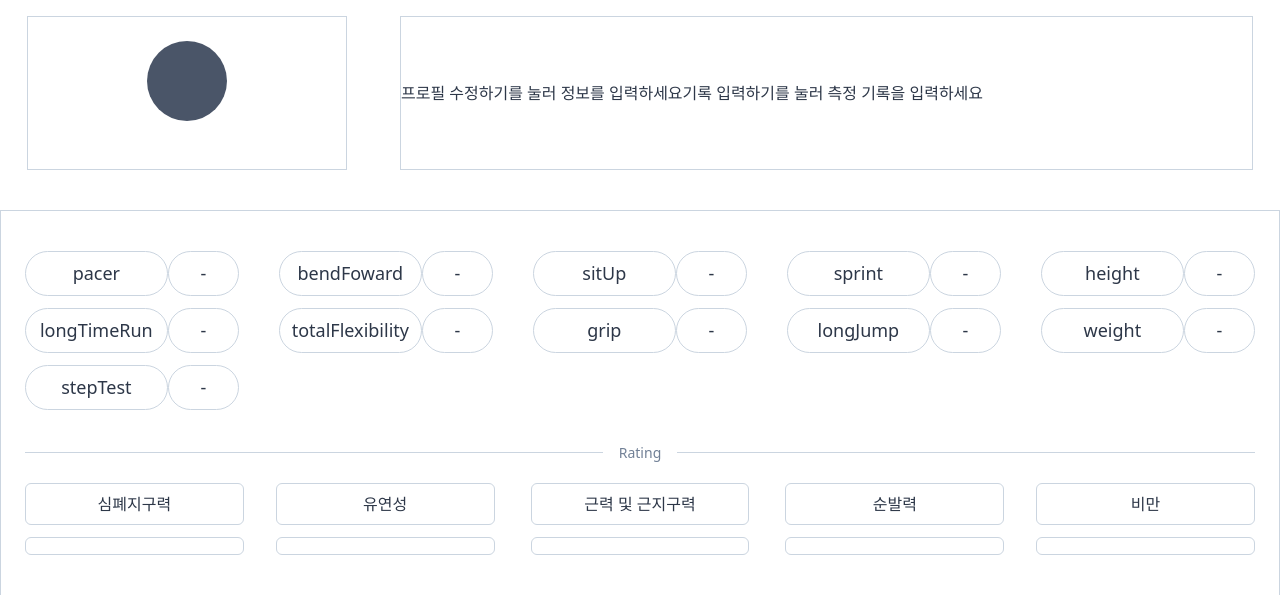
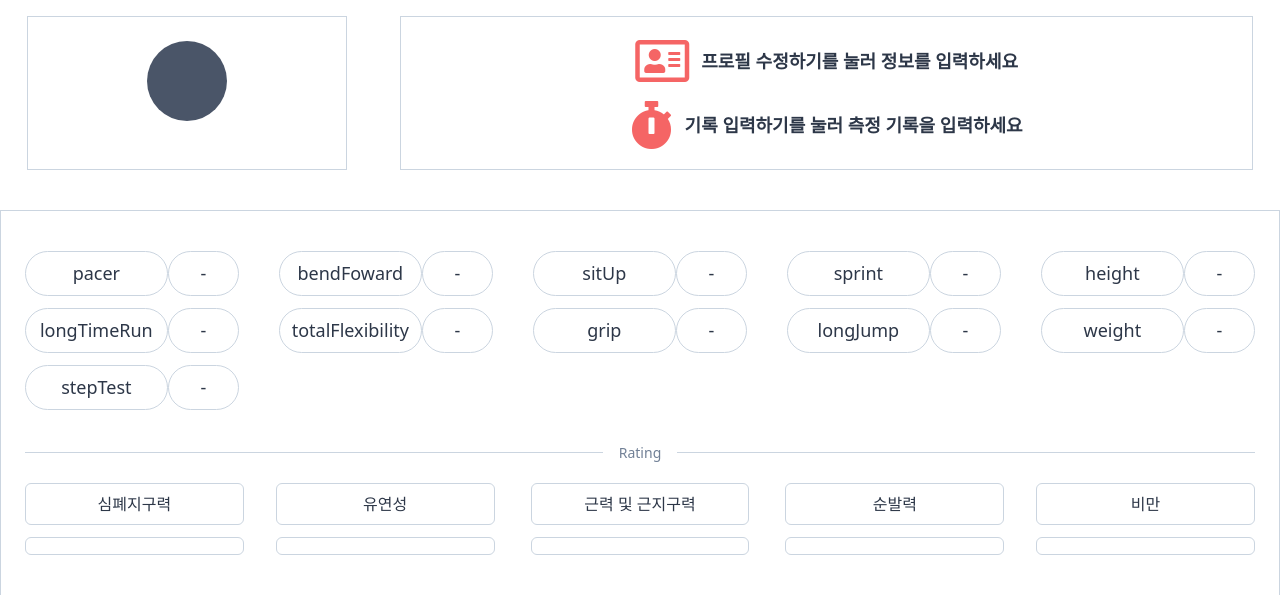
Before and after one commit to SEONGBEOM-KIM/health-trainer, a Django app: template templates/users/user_detail.html in a window 1280 px wide. Shown: the part 80-675 px from the top of the page. Run offline with Django 3.2, Linux system fonts and the light colour scheme; the template is opened without the code that fills it, so the values that code supplies are empty; style sheets or scripts are compiled from the project's sources; some libraries are stand-ins or nearby versions.

Commit message:
detail CSS

```diff
--- a/templates/users/user_detail.html
+++ b/templates/users/user_detail.html
@@ -28,8 +28,17 @@
 
 
                     {% if user_obj.gender is None or user_obj.grade is None %}
-                        <span>프로필 수정하기를 눌러 정보를 입력하세요</span>
-                        <span>기록 입력하기를 눌러 측정 기록을 입력하세요</span>
+                        <ul class="container lg:w-5/12 md:w-1/2 xl:w-8/12 flex flex-col mx-auto items-center justify-center">
+                            <li class="my-2 flex items-center">
+                                <i class="far fa-address-card fa-3x mr-3 text-red-500"></i>
+                                <span class="text-lg font-bold">프로필 수정하기를 눌러 정보를 입력하세요</span>
+                            </li>
+                            <li class="my-2 flex items-center">
+                                <i class="fas fa-stopwatch fa-3x mr-3 text-red-500"></i>
+                                <span class="text-lg font-bold">기록 입력하기를 눌러 측정 기록을 입력하세요</span>
+                            </li>
+                        </ul>
+
                     {% else %}
                         <span>
                             <i class="fas fa-medal text-yellow-400 fa-10x"></i>
@@ -37,8 +46,20 @@
                         <span>
                             My health score is point!
                         </span>
+                        <span>
+                            <i class="fas fa-medal text-gray-400 fa-10x"></i>
+                        </span>
+                        <span>
+                            My health score is point!
+                        </span>
+                        <span>
+                            <i class="fas fa-medal text-orange-800 fa-10x"></i>
+                        </span>
+                        <span>
+                            My health score is point!
+                        </span>
+
                     {% endif %}
-
                 </div>
             </div>
 
```
